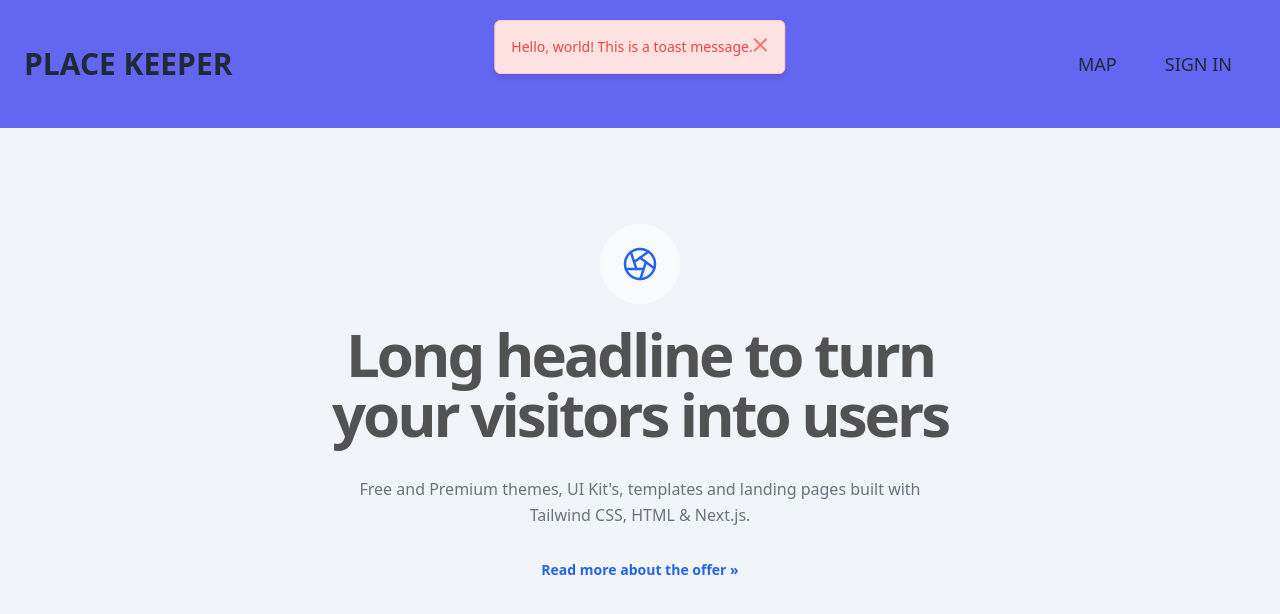
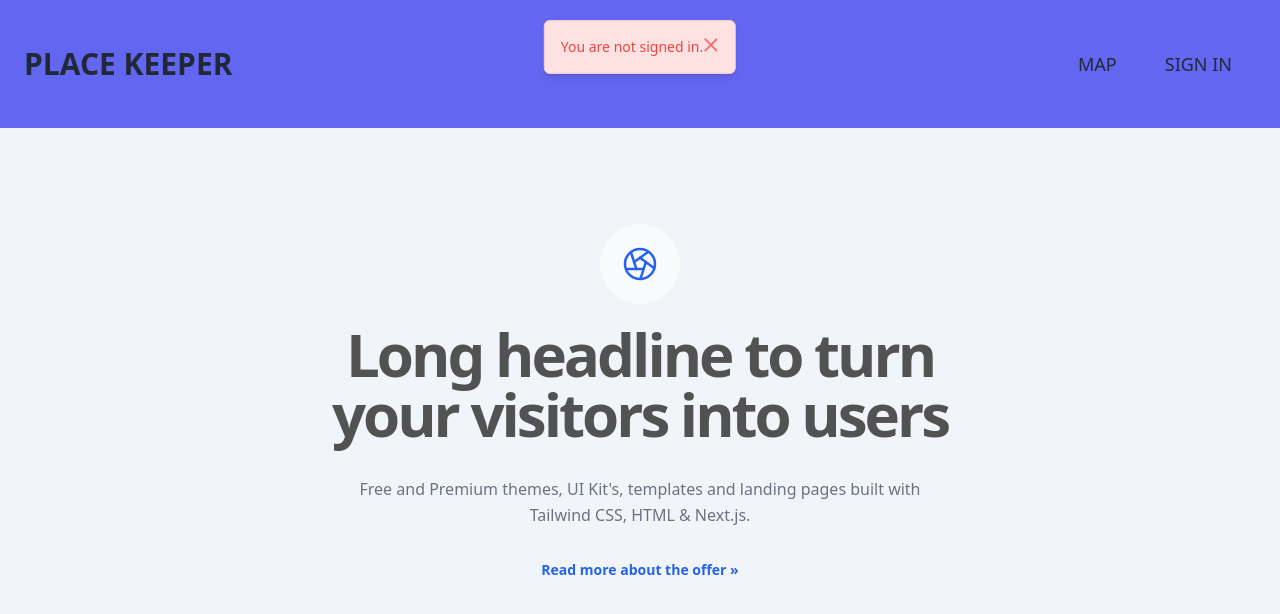
Before and after one commit to mitsu3s/placekeeper, a Next.js app: page / in a window 1280 px wide. Both pictures are taken after a click on the link "MAP". Shown: the top 614 px of the page. Built offline with nearby package versions, Linux system fonts and the light colour scheme; no server answers.

Commit message:
Update Toast.tsx

```diff
--- a/components/Toast.tsx
+++ b/components/Toast.tsx
@@ -13,7 +13,7 @@ const ToastMessage: React.FC<ToastMessageProps> = ({ setShowToast }) => {
                 role="alert"
             >
                 <div className="flex p-4">
-                    Hello, world! This is a toast message.
+                    You are not signed in.
                     <div className="ml-auto">
                         <button
                             type="button"
```
